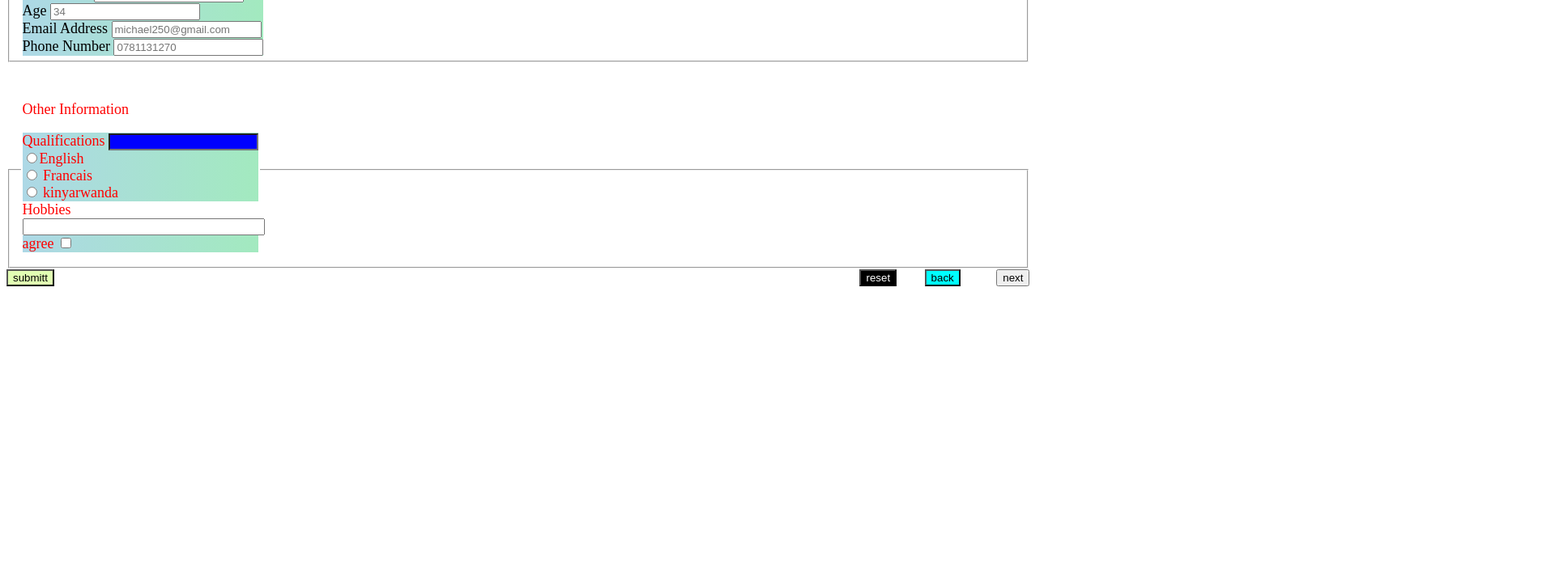
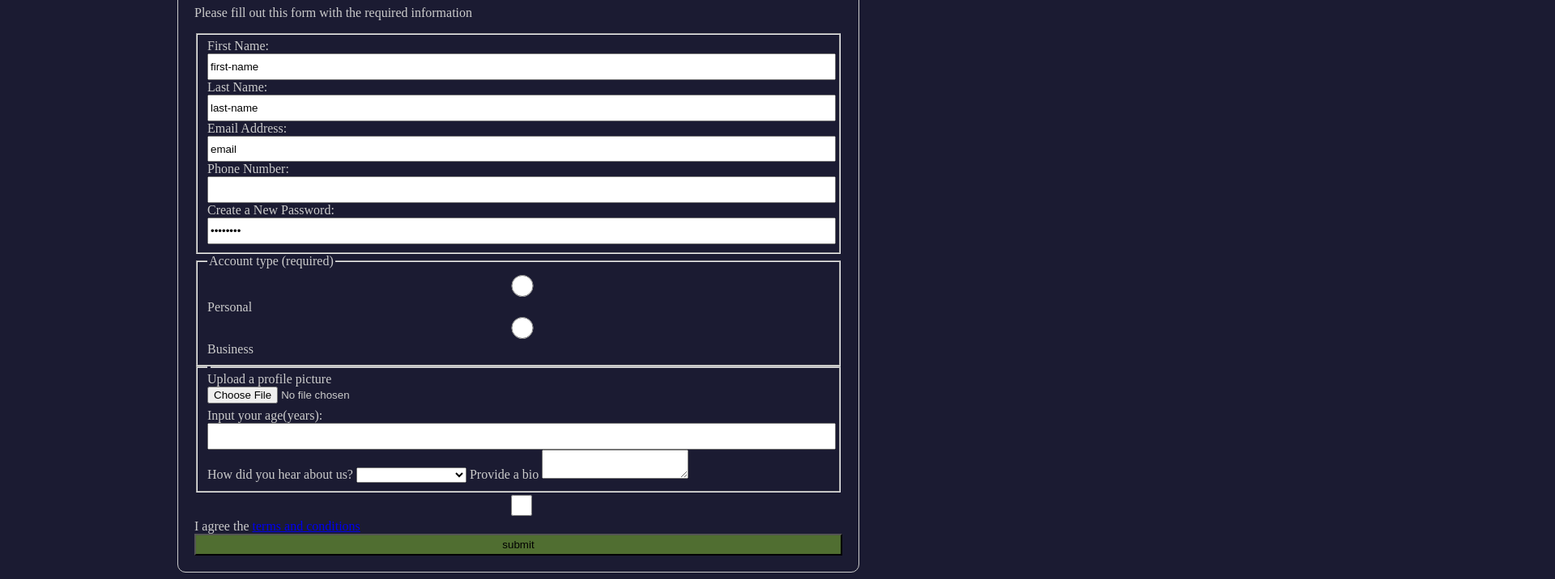
Before and after one commit to Ishmichael-dev/learning-css, a plain HTML site: page form.html in a window 1280 px wide. Shown: the part 102-818 px from the top of the page at 81% size, 1920 px wide, since content can reach past the window. Drawn offline with Linux system fonts and the light colour scheme.

Commit message:
changing the application form into a registration form with more elegant designs and refining the README

```diff
--- a/form.html
+++ b/form.html
@@ -2,65 +2,64 @@
 <hmtl lang="eng">
 <head>
     <meta charset="UTF-8">
-    <title>Application Form</title>\
+    <title>Registration Form</title>
     <link rel="stylesheet" href="styles.css"
 </head>
-<body class="background">
-    <form id="yuhu"action="">
-        <fieldset class="back">
-            <legend class="dark-matter"><p>Personal Infromation</p>
-                <div>
-                <label for="name">Full Names</label>
-                <input type="text" name="name" id="name"placeholder="Mark Manson">
-                </div>
-                <div>
-                <label for="age">Age</label>
-                <input type="number" id="age" name="age"placeholder="34">
-                </div>
-                <div>
-                <label for="email">Email Address</label>
-                <input type="email" name="email" id="email"placeholder="michael250@gmail.com">
-                </div>
-                <div>
-                <label for="phone">Phone Number</label>
-                <input type="number" name="telephone" id="phone"placeholder="0781131270">
-                </div>
+<body>
+    <form>
+        <h1>Registration Form</h1>
+        <p>Please fill out this form with the required information</p>
+        <fieldset>
+                <label for="first-name">First Name:
+                <input type="text" name="first-name" id="first-name" value="first-name">
+                </label>
+                <label for="last-name">Last Name:
+                <input type="text" id="last-name" name="last-name" value="last-name">
+                </label>
+                <label for="email">Email Address:
+                <input type="email" name="email" id="email"placeholder="ishmichael250@gmail.com" value="email">
+                </label>
+                <label for="phone">Phone Number:
+                <input type="number" name="telephone" id="phone">
+                </label>
+                <label for="password">Create a New Password:
+                <input type="password" id="password" name="password" value="password">
+                </label>
+        </fieldset>
+        <fieldset>
+            <legend>Account type (required)</legend>
+
+                <label for="personal">
+                    <input class="radio" type="radio" name="account" value="account"> Personal
+                </label>
+                <label>
+                <input type="radio" name="account" value="account"> Business
+                </label>
+        </fieldset>
+        <fieldset>
+                <label for="profile-picture">Upload a profile picture
+                <input type="file" id="profile-picture" name="profile-pic" value="profile-pic">
+                </label>
+                <label for="age">Input your age(years):
+                    <input type="number" name="age" value="age" id="age" min="16" max="80">
+                </label>
+                <label for="referrer">How did you hear about us?
+                    <select id="referrer" name="source">
+                        <option value="choose among the list"></option>
+                        <option value="internet">Internet</option>
+                        <option value="personal-research">Personal Research</option>
+                        <option value="a-friend">From a friend</option>
+                    </select>
+                </label>
+                <label for="message">Provide a bio
+                    <textarea id="message" ></textarea>
+                </label>
+            </legend>
+            <legend>
             </legend>
         </fieldset>
-        <fieldset class="james">
-            <legend class="psalms"><p>Other Information</p>
-                <div>
-                <label for="qualifications">Qualifications</label>
-                <input type="text" name="qualifications"id="qualifications">
-                </div>
-                <div>
-                <label>
-                <input type="radio" name="language" value="language">English
-                </label><br>
-                <label>
-                    <input type="radio" name="language" value="language">
-                    Francais
-                </label><br>
-                <label>
-                    <input type="radio" name="language" value="language" >
-                    kinyarwanda
-                </label><br>
-            </div>
-                <label for="hobbies">Hobbies</label>
-                <input type="text" id="hobbies" name="hobbies" minlength="40"maxlength="180">
-                <div>
-                agree <input type="checkbox" name="agreed">
-                </div>
-            </legend>
-            <legend>
+        <input type="checkbox" name="agree" value="agree">I agree the <a href="conditions" target="_parent">terms and conditions</a>
 
-            </legend>
-        </fieldset>
-
-            <input class="butt" type="button" name="submitt" value="submitt">
-            <input class="res" type="button" name="reset" value="reset">
-            <input class="prev" type="button" name="previous" value="back">
-            <input class="nex" type="button" name="next" value="next">
-
+            <input class="butt" type="button" name="submit" value="submit">
     </form>
 </body>
--- a/styles.css
+++ b/styles.css
@@ -27,21 +27,6 @@
     background-color: rgba(172, 255, 47, 0.365);
     margin-right: 950px;
     padding-bottom: 40;
-}
-.res {
-    display:inline-block;
-    margin-left: 40px;
-    margin-right: 30px;
-    margin-bottom: 30px;
-    background-color: black;
-    color: white;
-}
-.prev {
-    margin-right: 40px;
-    background-color: aqua;
-}
-.what {
-    border: 5px solid purple;
 }
 @keyframes gradientAnimation {
     0% {
@@ -83,19 +68,33 @@
     font-size: large;
 }
 .background {
-    background-image: url("./side view.jpg");
+    background-color: rgba(5, 0, 139, 0.381);
     background-size: cover;
     background-repeat: repeat-x;
 }
-input:focus {
-    border: 3px solid rgb(50, 86, 205);
+form {
+        width: 80%; /* make it fill 80% of the screen */
+        max-width: 800px;
+        margin: 0 auto;
+        padding: 20px;
+        border: 1px solid #ccc;
+        border-radius: 10px;
+        background-color: #1b1b32;
+        color:#ccc;
+input {
+    width: 100%;
+    height: 2em;
 }
-#qualifications {
-    background-color: blue;
-    cursor: not-allowed
-}
-#hobbies {
-    display: block;
-    width: 100%;
+
 
 }
+.container {
+    width: 100%;
+    height: 100vh;
+    margin: 0;
+    background-color: #1b1b32;
+
+}
+body {
+    background-color: #1b1b32;
+}
```
Also changed, not shown: 1 other file.
